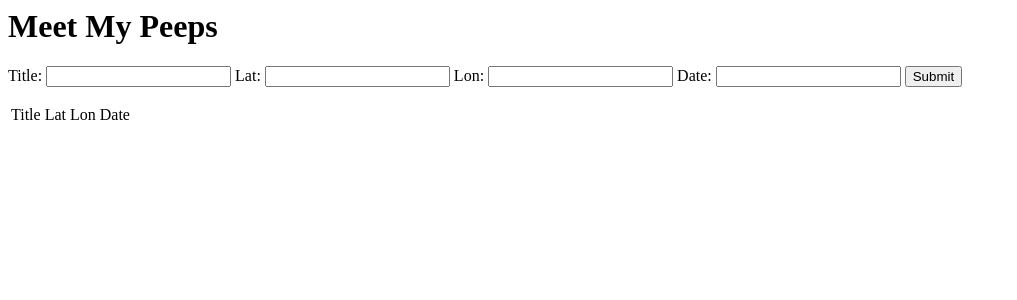
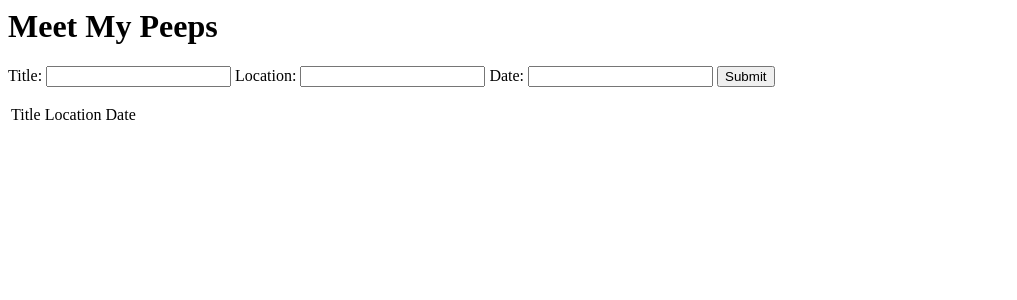
Before and after one commit to FlukeyFiddler/meetmypeeps, a Django app: page / in a window 1280 px wide. Shown: the top 300 px of the page, without its empty margins (0-1017 px from the left). Run offline with Django 3.2, Linux system fonts and the light colour scheme.

Commit message:
Refactored to use date and location correctly

```diff
--- a/meetmypeeps/templates/home.html
+++ b/meetmypeeps/templates/home.html
@@ -6,8 +6,7 @@
         <h1 id="h1">Meet My Peeps</h1>
         <form id="event_form" method="POST">
             Title: <input name="title" id="event_form_title" />
-            Lat: <input name="lat" id="event_form_lat" />
-            Lon: <input name="lon" id="event_form_lon" />
+            Location: <input name="loc" id="event_form_location" />
             Date: <input name="date" id="event_form_date" />
             <input name="submit" id="event_form_submit" type="submit" name="submit" />
             {% csrf_token %}
@@ -15,14 +14,12 @@
         <table id="own_events_list">
             <tr class="header">
                 <td>Title</td>
-                <td>Lat</td>
-                <td>Lon</td>
+                <td>Location</td>
                 <td>Date</td>
             </tr>
             <tr class="row">
                 <td class="event_list_value">{{ title }}</td>
-                <td class="event_list_value">{{ lat }}</td>
-                <td class="event_list_value">{{ lon }}</td>
+                <td class="event_list_value">{{ loc }}</td>
                 <td class="event_list_value">{{ date }}</td>
             </tr>
         </table>
--- a/meetmypeeps/views.py
+++ b/meetmypeeps/views.py
@@ -5,7 +5,6 @@ from django.http import HttpRequest, HttpResponse
 def home_page(request):
     return render(request, 'home.html', {
         'title': request.POST.get('title', ''),
-        'lat': request.POST.get('lat', ''),
-        'lon': request.POST.get('lon', ''),
+        'loc': request.POST.get('loc', ''),
         'date': request.POST.get('date', ''),
     })
```
Also changed, not shown: features/steps/event.py (+4 -6 lines), tests/test_events.py (+9 -7 lines).
